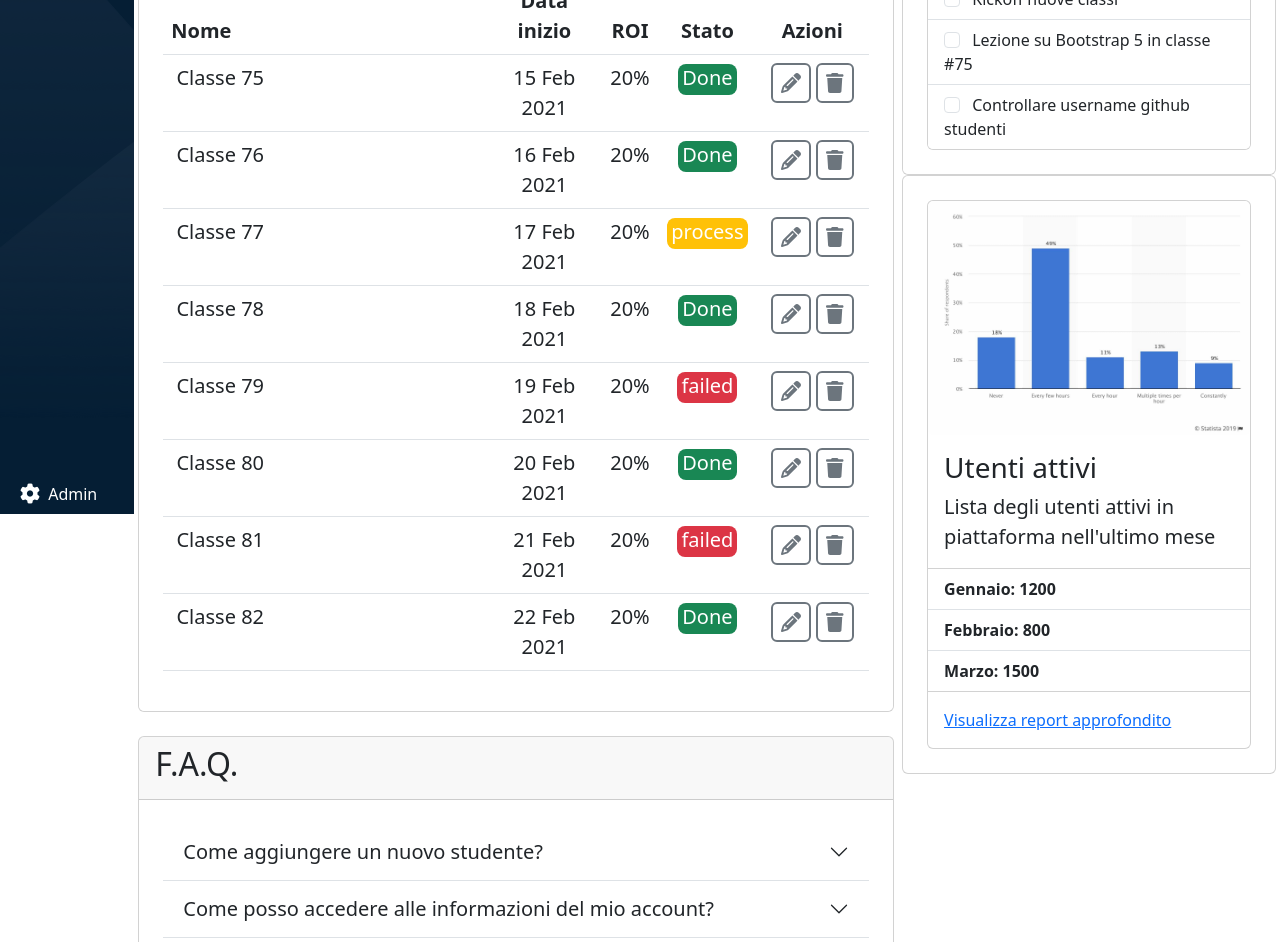
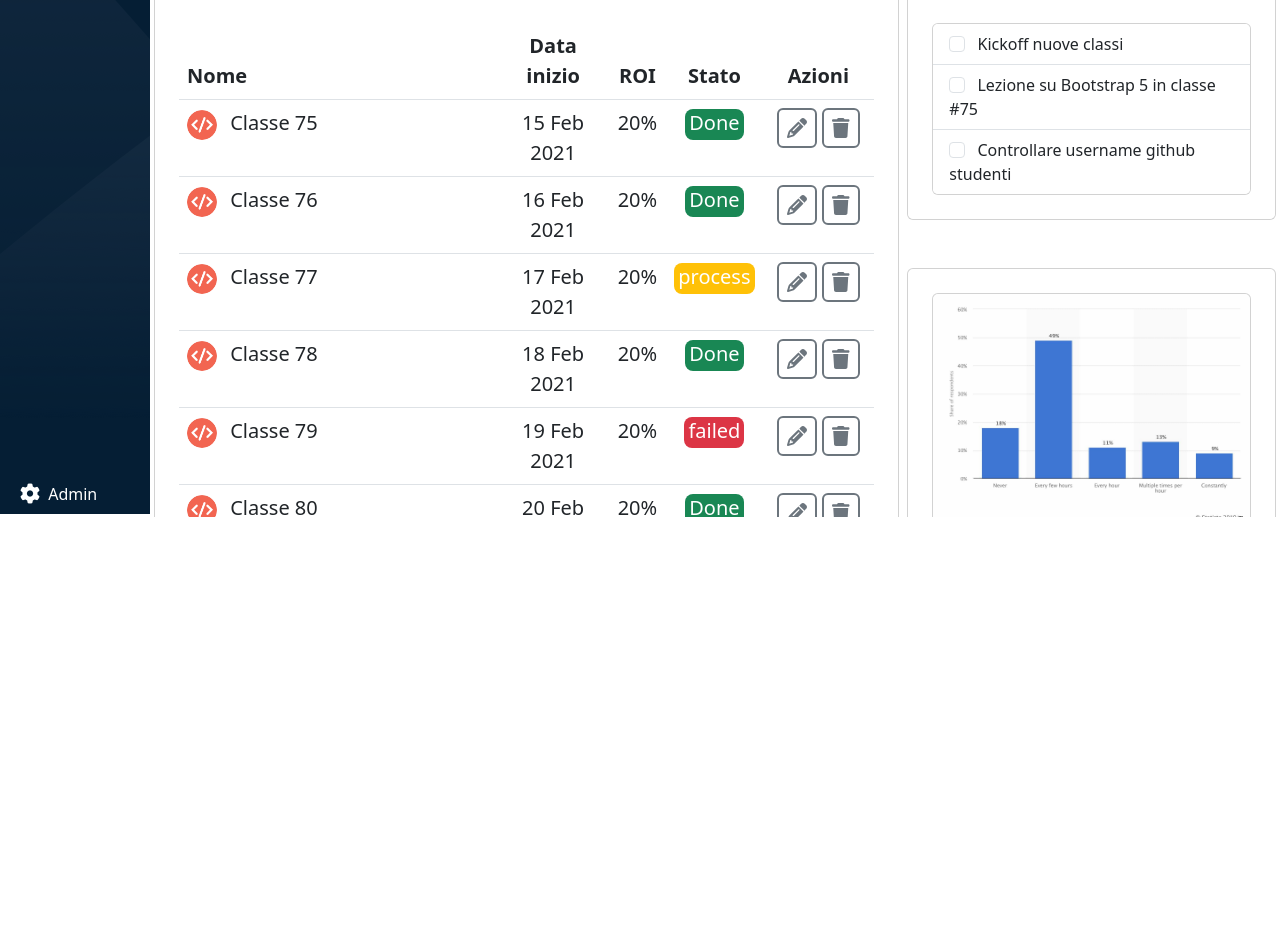
Before and after one commit to alessandrosaladino-tech/html-css-bootstrap-dashboard, a plain HTML site: page index.html in a window 1280 px wide. Shown: the part 285-1227 px from the top of the page. After the commit the page ends 802 px from the top, so only its background shows below. Drawn offline with nearby package versions, Linux system fonts and the light colour scheme.

Commit message:
Add
Main-bottom part

```diff
--- a/assets/css/style.css
+++ b/assets/css/style.css
@@ -23,6 +23,10 @@
 
 .h_25 {
     height: 25px;
+}
+
+.w_30px {
+    width: 30px;
 }
 
 /*end utility*/
@@ -52,7 +56,7 @@
 /*end sidebar*/
 
 
-/*main top*/
+/*main*/
 .bool_info {
     height: 250px;
     width: calc(100% - 200px);
@@ -61,6 +65,14 @@
 .app_badge {
     display: none;
 }
+
+.main_center {
+    height: calc(100vh - 55px);
+    flex: 1;
+    overflow: auto;
+}
+
+/*end main*/
 
 
 
--- a/index.html
+++ b/index.html
@@ -192,7 +192,7 @@
                             <div class="row-not-flex">
                                 <span class="badge rounded-pill bg_pillt ">3 app</span>
                                 <i class="fa-solid fa-angles-right fa-sm" style="color: #ffffff;"></i>
-                                <button type="button" class="btn rounded-circle bg_pillt plus">+</button>
+                                <button type="button" class="btn rounded-circle  me-2 bg_pillt plus">+</button>
                                 <span class="badge rounded-pill bg_pillt app_badge">Boolean mobile app</span>
                                 <span class="badge rounded-pill bg_pillt app_badge">Boolean web app</span>
                                 <span class="badge rounded-pill bg_pillt app_badge">Boolean blog app</span>
@@ -211,7 +211,7 @@
             <!--Main bottom-->
             <section class="main_bottom">
                 <div class="container-fluid">
-                    <div class="row">
+                    <div class="row mt-5">
                         <div class="col-12 col-lg-8 pt-2 pe-1 ps-1 pb-2">
                             <div class="col-xl-12 col-sm-12">
                                 <div class="card rounded-2">
@@ -236,8 +236,8 @@
                                             <tbody>
                                                 <tr class="fw-medium fs-5">
                                                     <td scope="row">
-                                                        <img class="rounded-circle" width="50px"
-                                                            src="./asset/img/class-avatar.jpg" alt="">
+                                                        <img class="rounded-circle w_30px me-2" width="50px"
+                                                            src="./assets/img/class-avatar.jpg" alt="">
                                                         Classe 75
                                                     </td>
                                                     <td class="text-center d-none d-md-table-cell">15 Feb 2021</td>
@@ -250,7 +250,7 @@
                                                     <td class="text-center">
                                                         <svg class="border border-2 fs-1 p-2 rounded-2 border-secondary"
                                                             xmlns="http://www.w3.org/2000/svg" height="1em"
-                                                            viewBox="0 0 512 512"><!--! Font Awesome Free 6.4.0 by @fontawesome - https://fontawesome.com License - https://fontawesome.com/license (Commercial License) Copyright 2023 Fonticons, Inc. -->
+                                                            viewBox="0 0 512 512">
                                                             <style>
                                                                 svg {
                                                                     fill: #6c757d
@@ -261,7 +261,7 @@
                                                         </svg>
                                                         <svg class="border border-2 fs-1 p-2 rounded-2 border-secondary"
                                                             xmlns="http://www.w3.org/2000/svg" height="1em"
-                                                            viewBox="0 0 448 512"><!--! Font Awesome Free 6.4.0 by @fontawesome - https://fontawesome.com License - https://fontawesome.com/license (Commercial License) Copyright 2023 Fonticons, Inc. -->
+                                                            viewBox="0 0 448 512">
                                                             <style>
                                                                 svg {
                                                                     fill: #6c757d
@@ -275,8 +275,8 @@
 
                                                 <tr class="fw-medium fs-5">
                                                     <td scope="row">
-                                                        <img class="rounded-circle" width="50px"
-                                                            src="./asset/img/class-avatar.jpg" alt="">
+                                                        <img class="rounded-circle w_30px me-2" width="50px"
+                                                            src="./assets/img/class-avatar.jpg" alt="">
                                                         Classe 76
                                                     </td>
                                                     <td class="text-center d-none d-md-table-cell">16 Feb 2021</td>
@@ -289,7 +289,7 @@
                                                     <td class="text-center">
                                                         <svg class="border border-2 fs-1 p-2 rounded-2 border-secondary"
                                                             xmlns="http://www.w3.org/2000/svg" height="1em"
-                                                            viewBox="0 0 512 512"><!--! Font Awesome Free 6.4.0 by @fontawesome - https://fontawesome.com License - https://fontawesome.com/license (Commercial License) Copyright 2023 Fonticons, Inc. -->
+                                                            viewBox="0 0 512 512">
                                                             <style>
                                                                 svg {
                                                                     fill: #6c757d
@@ -300,7 +300,7 @@
                                                         </svg>
                                                         <svg class="border border-2 fs-1 p-2 rounded-2 border-secondary"
                                                             xmlns="http://www.w3.org/2000/svg" height="1em"
-                                                            viewBox="0 0 448 512"><!--! Font Awesome Free 6.4.0 by @fontawesome - https://fontawesome.com License - https://fontawesome.com/license (Commercial License) Copyright 2023 Fonticons, Inc. -->
+                                                            viewBox="0 0 448 512">
                                                             <style>
                                                                 svg {
                                                                     fill: #6c757d
@@ -314,8 +314,8 @@
 
                                                 <tr class="fw-medium fs-5">
                                                     <td scope="row">
-                                                        <img class="rounded-circle" width="50px"
-                                                            src="./asset/img/class-avatar.jpg" alt="">
+                                                        <img class="rounded-circle w_30px me-2" width="50px"
+                                                            src="./assets/img/class-avatar.jpg" alt="">
                                                         Classe 77
                                                     </td>
                                                     <td class="text-center d-none d-md-table-cell">17 Feb 2021</td>
@@ -328,7 +328,7 @@
                                                     <td class="text-center">
                                                         <svg class="border border-2 fs-1 p-2 rounded-2 border-secondary"
                                                             xmlns="http://www.w3.org/2000/svg" height="1em"
-                                                            viewBox="0 0 512 512"><!--! Font Awesome Free 6.4.0 by @fontawesome - https://fontawesome.com License - https://fontawesome.com/license (Commercial License) Copyright 2023 Fonticons, Inc. -->
+                                                            viewBox="0 0 512 512">
                                                             <style>
                                                                 svg {
                                                                     fill: #6c757d
@@ -339,7 +339,7 @@
                                                         </svg>
                                                         <svg class="border border-2 fs-1 p-2 rounded-2 border-secondary"
                                                             xmlns="http://www.w3.org/2000/svg" height="1em"
-                                                            viewBox="0 0 448 512"><!--! Font Awesome Free 6.4.0 by @fontawesome - https://fontawesome.com License - https://fontawesome.com/license (Commercial License) Copyright 2023 Fonticons, Inc. -->
+                                                            viewBox="0 0 448 512">
                                                             <style>
                                                                 svg {
                                                                     fill: #6c757d
@@ -353,8 +353,8 @@
 
                                                 <tr class="fw-medium fs-5">
                                                     <td scope="row">
-                                                        <img class="rounded-circle" width="50px"
-                                                            src="./asset/img/class-avatar.jpg" alt="">
+                                                        <img class="rounded-circle w_30px me-2" width="50px"
+                                                            src="./assets/img/class-avatar.jpg" alt="">
                                                         Classe 78
                                                     </td>
                                                     <td class="text-center d-none d-md-table-cell">18 Feb 2021</td>
@@ -367,7 +367,7 @@
                                                     <td class="text-center">
                                                         <svg class="border border-2 fs-1 p-2 rounded-2 border-secondary"
                                                             xmlns="http://www.w3.org/2000/svg" height="1em"
-                                                            viewBox="0 0 512 512"><!--! Font Awesome Free 6.4.0 by @fontawesome - https://fontawesome.com License - https://fontawesome.com/license (Commercial License) Copyright 2023 Fonticons, Inc. -->
+                                                            viewBox="0 0 512 512">
                                                             <style>
                                                                 svg {
                                                                     fill: #6c757d
@@ -378,7 +378,7 @@
                                                         </svg>
                                                         <svg class="border border-2 fs-1 p-2 rounded-2 border-secondary"
                                                             xmlns="http://www.w3.org/2000/svg" height="1em"
-                                                            viewBox="0 0 448 512"><!--! Font Awesome Free 6.4.0 by @fontawesome - https://fontawesome.com License - https://fontawesome.com/license (Commercial License) Copyright 2023 Fonticons, Inc. -->
+                                                            viewBox="0 0 448 512">
                                                             <style>
                                                                 svg {
                                                                     fill: #6c757d
@@ -392,8 +392,8 @@
 
                                                 <tr class="fw-medium fs-5">
                                                     <td scope="row">
-                                                        <img class="rounded-circle" width="50px"
-                                                            src="./asset/img/class-avatar.jpg" alt="">
+                                                        <img class="rounded-circle w_30px me-2" width="50px"
+                                                            src="./assets/img/class-avatar.jpg" alt="">
                                                         Classe 79
                                                     </td>
                                                     <td class="text-center d-none d-md-table-cell">19 Feb 2021</td>
@@ -406,7 +406,7 @@
                                                     <td class="text-center">
                                                         <svg class="border border-2 fs-1 p-2 rounded-2 border-secondary"
                                                             xmlns="http://www.w3.org/2000/svg" height="1em"
-                                                            viewBox="0 0 512 512"><!--! Font Awesome Free 6.4.0 by @fontawesome - https://fontawesome.com License - https://fontawesome.com/license (Commercial License) Copyright 2023 Fonticons, Inc. -->
+                                                            viewBox="0 0 512 512">
                                                             <style>
                                                                 svg {
                                                                     fill: #6c757d
@@ -417,7 +417,7 @@
                                                         </svg>
                                                         <svg class="border border-2 fs-1 p-2 rounded-2 border-secondary"
                                                             xmlns="http://www.w3.org/2000/svg" height="1em"
-                                                            viewBox="0 0 448 512"><!--! Font Awesome Free 6.4.0 by @fontawesome - https://fontawesome.com License - https://fontawesome.com/license (Commercial License) Copyright 2023 Fonticons, Inc. -->
+                                                            viewBox="0 0 448 512">
                                                             <style>
                                                                 svg {
                                                                     fill: #6c757d
@@ -431,8 +431,8 @@
 
                                                 <tr class="fw-medium fs-5">
                                                     <td scope="row">
-                                                        <img class="rounded-circle" width="50px"
-                                                            src="./asset/img/class-avatar.jpg" alt="">
+                                                        <img class="rounded-circle w_30px me-2" width="50px"
+                                                            src="./assets/img/class-avatar.jpg" alt="">
                                                         Classe 80
                                                     </td>
                                                     <td class="text-center d-none d-md-table-cell">20 Feb 2021</td>
@@ -445,7 +445,7 @@
                                                     <td class="text-center">
                                                         <svg class="border border-2 fs-1 p-2 rounded-2 border-secondary"
                                                             xmlns="http://www.w3.org/2000/svg" height="1em"
-                                                            viewBox="0 0 512 512"><!--! Font Awesome Free 6.4.0 by @fontawesome - https://fontawesome.com License - https://fontawesome.com/license (Commercial License) Copyright 2023 Fonticons, Inc. -->
+                                                            viewBox="0 0 512 512">
                                                             <style>
                                                                 svg {
                                                                     fill: #6c757d
@@ -456,7 +456,7 @@
                                                         </svg>
                                                         <svg class="border border-2 fs-1 p-2 rounded-2 border-secondary"
                                                             xmlns="http://www.w3.org/2000/svg" height="1em"
-                                                            viewBox="0 0 448 512"><!--! Font Awesome Free 6.4.0 by @fontawesome - https://fontawesome.com License - https://fontawesome.com/license (Commercial License) Copyright 2023 Fonticons, Inc. -->
+                                                            viewBox="0 0 448 512">
                                                             <style>
                                                                 svg {
                                                                     fill: #6c757d
@@ -470,8 +470,8 @@
 
                                                 <tr class="fw-medium fs-5">
                                                     <td scope="row">
-                                                        <img class="rounded-circle" width="50px"
-                                                            src="./asset/img/class-avatar.jpg" alt="">
+                                                        <img class="rounded-circle w_30px me-2" width="50px"
+                                                            src="./assets/img/class-avatar.jpg" alt="">
                                                         Classe 81
                                                     </td>
                                                     <td class="text-center d-none d-md-table-cell">21 Feb 2021</td>
@@ -484,7 +484,7 @@
                                                     <td class="text-center">
                                                         <svg class="border border-2 fs-1 p-2 rounded-2 border-secondary"
                                                             xmlns="http://www.w3.org/2000/svg" height="1em"
-                                                            viewBox="0 0 512 512"><!--! Font Awesome Free 6.4.0 by @fontawesome - https://fontawesome.com License - https://fontawesome.com/license (Commercial License) Copyright 2023 Fonticons, Inc. -->
+                                                            viewBox="0 0 512 512"><
                                                             <style>
                                                                 svg {
                                                                     fill: #6c757d
@@ -495,7 +495,7 @@
                                                         </svg>
                                                         <svg class="border border-2 fs-1 p-2 rounded-2 border-secondary"
                                                             xmlns="http://www.w3.org/2000/svg" height="1em"
-                                                            viewBox="0 0 448 512"><!--! Font Awesome Free 6.4.0 by @fontawesome - https://fontawesome.com License - https://fontawesome.com/license (Commercial License) Copyright 2023 Fonticons, Inc. -->
+                                                            viewBox="0 0 448 512">
                                                             <style>
                                                                 svg {
                                                                     fill: #6c757d
@@ -509,8 +509,8 @@
 
                                                 <tr class="fw-medium fs-5">
                                                     <td scope="row">
-                                                        <img class="rounded-circle" width="50px"
-                                                            src="./asset/img/class-avatar.jpg" alt="">
+                                                        <img class="rounded-circle w_30px me-2 w_30px me-2" width="50px"
+                                                            src="./assets/img/class-avatar.jpg" alt="">
                                                         Classe 82
                                                     </td>
                                                     <td class="text-center d-none d-md-table-cell">22 Feb 2021</td>
@@ -523,7 +523,7 @@
                                                     <td class="text-center">
                                                         <svg class="border border-2 fs-1 p-2 rounded-2 border-secondary"
                                                             xmlns="http://www.w3.org/2000/svg" height="1em"
-                                                            viewBox="0 0 512 512"><!--! Font Awesome Free 6.4.0 by @fontawesome - https://fontawesome.com License - https://fontawesome.com/license (Commercial License) Copyright 2023 Fonticons, Inc. -->
+                                                            viewBox="0 0 512 512">
                                                             <style>
                                                                 svg {
                                                                     fill: #6c757d
@@ -534,7 +534,7 @@
                                                         </svg>
                                                         <svg class="border border-2 fs-1 p-2 rounded-2 border-secondary"
                                                             xmlns="http://www.w3.org/2000/svg" height="1em"
-                                                            viewBox="0 0 448 512"><!--! Font Awesome Free 6.4.0 by @fontawesome - https://fontawesome.com License - https://fontawesome.com/license (Commercial License) Copyright 2023 Fonticons, Inc. -->
+                                                            viewBox="0 0 448 512">
                                                             <style>
                                                                 svg {
                                                                     fill: #6c757d
@@ -552,7 +552,7 @@
                                 </div>
                             </div>
                             <div class="col-xl-12 col-sm-12">
-                                <div class="card rounded-2 mt-4">
+                                <div class="card rounded-2 mt-5">
                                     <div class="card-header">
                                         <h2>F.A.Q.</h2>
                                     </div>
@@ -606,8 +606,8 @@
                                 </div>
                             </div>
                         </div>
-                        <div class="col-xl-4 col-sm-12 pt-2 pe-1 ps-1 pb-2">
-                            <div class="col-xl-12 col-sm-12">
+                        <div class="col-lg-4 col-sm-12 pt-2 pe-1 ps-1 pb-2">
+                            <div class="col-xl-12 col-sm-12 mb-5">
                                 <div class="card rounded-2">
                                     <div class="card-header">
                                         <h2>Todo</h2>
```
